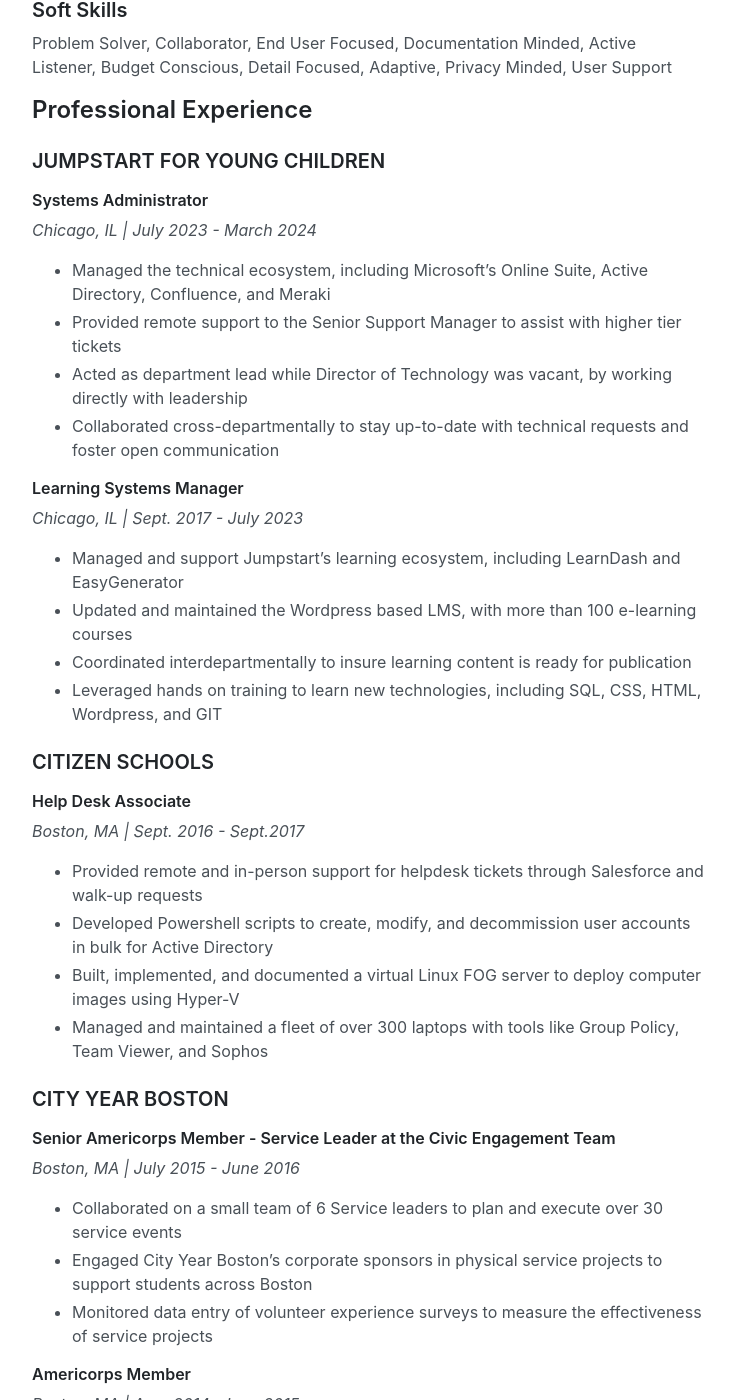
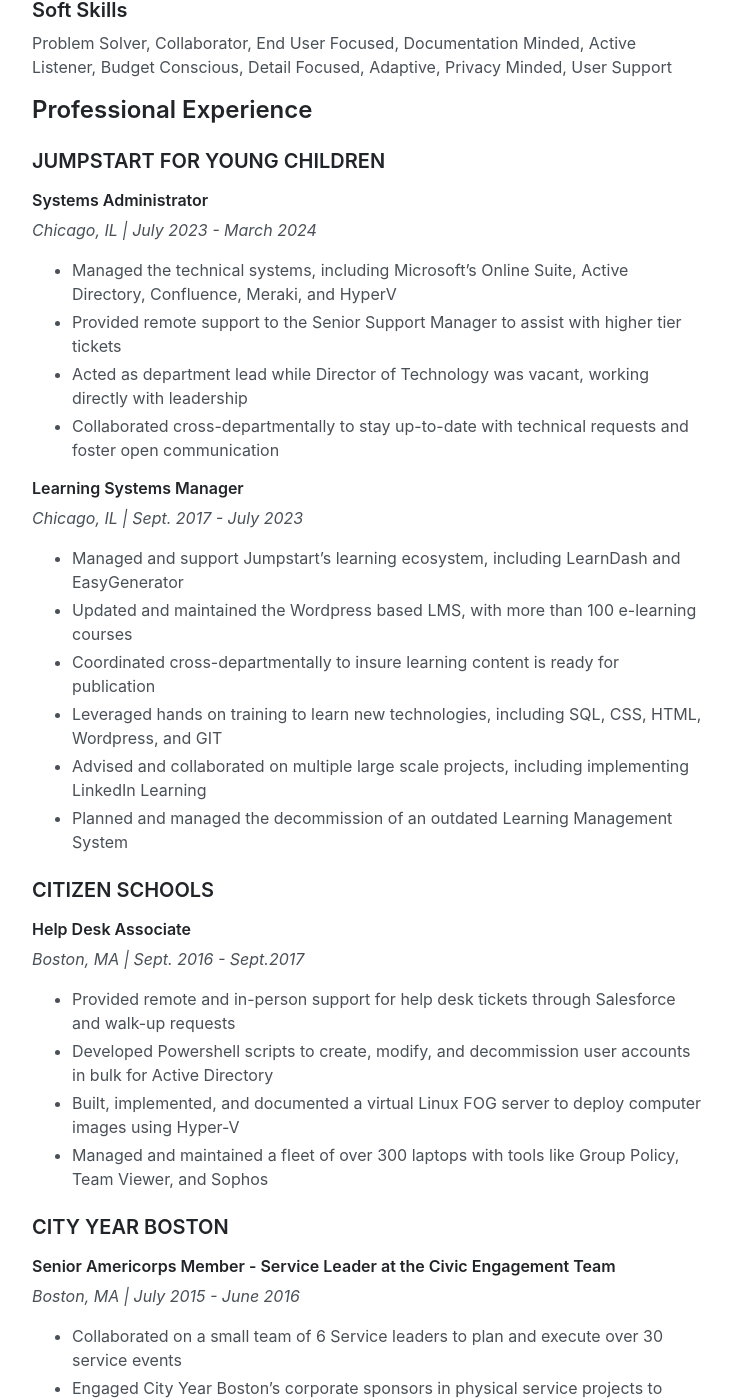
Before and after one commit to P-Brower/homepage, a Jekyll site: the page built from resume.md, in a window 1280 px wide and 1400 px high, scrolled down 462 px. Shown: the whole window, without its empty margins (272-1006 px from the left). Built offline with Jekyll 4.4.1, drawn with Linux system fonts in a browser that asks for light colours; nearby versions of some CDN libraries; some of the changed text lies outside the part shown.

Commit message:
resume edits

```diff
--- a/resume.md
+++ b/resume.md
@@ -18,9 +18,9 @@
 
 *Chicago, IL  \| July 2023 - March 2024*
 
- * Managed the technical ecosystem, including Microsoft's Online Suite, Active Directory, Confluence, and Meraki
+ * Managed the technical systems, including Microsoft's Online Suite, Active Directory, Confluence, Meraki, and HyperV
  * Provided remote support to the Senior Support Manager to assist with higher tier tickets
- * Acted as department lead while Director of Technology was vacant, by working directly with leadership
+ * Acted as department lead while Director of Technology was vacant, working directly with leadership
  * Collaborated cross-departmentally to stay up-to-date with technical requests and foster open communication
 
 
@@ -30,15 +30,17 @@
 
  * Managed and support Jumpstart's learning ecosystem, including LearnDash and EasyGenerator
  * Updated and maintained the Wordpress based LMS, with more than 100 e-learning courses
- * Coordinated interdepartmentally to insure learning content is ready for publication
+ * Coordinated cross-departmentally to insure learning content is ready for publication
  * Leveraged hands on training to learn new technologies, including SQL, CSS, HTML, Wordpress, and GIT
+ * Advised and collaborated on multiple large scale projects, including implementing LinkedIn Learning
+ * Planned and managed the decommission of an outdated Learning Management System
 
 ### CITIZEN SCHOOLS
 #### Help Desk Associate
 
 *Boston, MA \| Sept. 2016 - Sept.2017*
 
- * Provided remote and in-person support for helpdesk tickets through Salesforce and walk-up requests
+ * Provided remote and in-person support for help desk tickets through Salesforce and walk-up requests
  * Developed Powershell scripts to create, modify, and decommission user accounts in bulk for Active Directory
  * Built, implemented, and documented a virtual Linux FOG  server to deploy computer images using Hyper-V
  * Managed and maintained a fleet of over 300 laptops with tools like Group Policy, Team Viewer, and Sophos
@@ -72,7 +74,7 @@
 *Oceanport , NJ \| June 2011-July 2013*
 
  * Supported a diverse group of clients with different levels of technical and industry  knowledge
- * Provided technical support for various types of computer betting machines
+ * Provided technical and hardware support for various types of computer betting machines
 
 ## Education
 ### ROWAN UNIVERSITY
```
